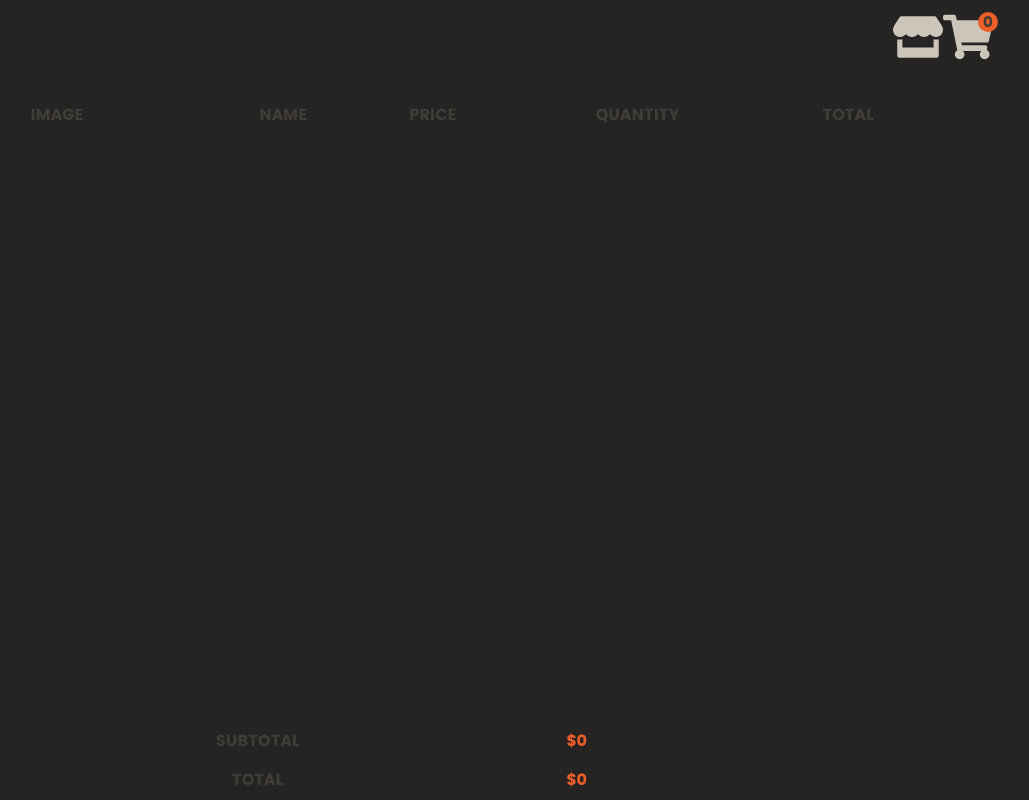
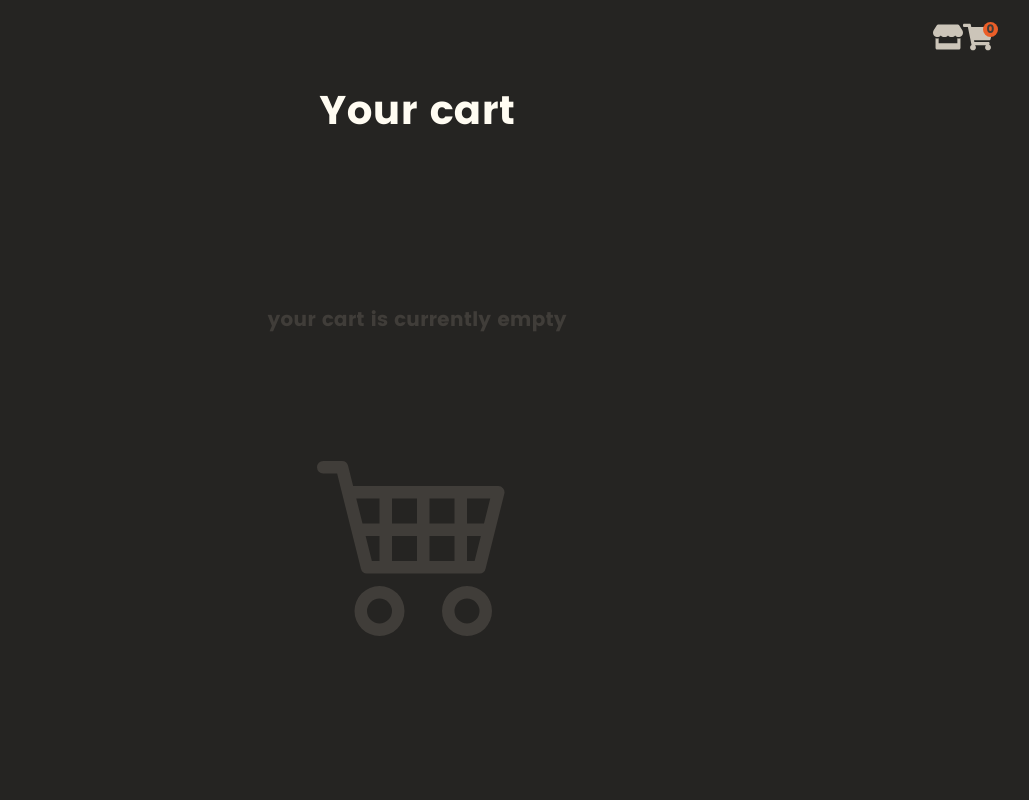
Before and after one commit to hatimmmm/react-redux-checkout-app, a React (Create React App) app: page /Bag in a window 1280 px wide. Shown: the whole page, without its empty margins (223-1252 px from the left). Built offline with nearby package versions, Linux system fonts and the light colour scheme.

Commit message:
code improvement and animation

```diff
--- a/src/components/NavBar/NavBar.js
+++ b/src/components/NavBar/NavBar.js
@@ -1,18 +1,18 @@
 import React from "react";
 import { FaShoppingCart, FaStore } from "react-icons/fa";
-import { Link } from "react-router-dom";
+import { NavLink } from "react-router-dom";
 
 const NavBar = ({ amount }) => {
   return (
     <nav>
-      <Link to="/products">
-        <FaStore className="cart-icon" />
-      </Link>
+      <NavLink to="/products">
+        <FaStore className="link-icon" />
+      </NavLink>
       <div className="cart-icon-container">
-        <Link to="bag">
+        <NavLink to="bag">
           <span className="counter">{amount}</span>
-          <FaShoppingCart className="cart-icon" />
-        </Link>
+          <FaShoppingCart className="link-icon" />
+        </NavLink>
       </div>
     </nav>
   );
--- a/src/components/NavBar/navBar.css
+++ b/src/components/NavBar/navBar.css
@@ -17,23 +17,26 @@ nav {
   align-content: center;
 }
 
-.cart-icon {
-  height: 50px;
-  width: 50px;
+.link-icon {
+  height: 30px;
+  width: 30px;
   color: #ccc5b9;
   cursor: pointer;
+}
+.active {
+  color: #eb5e28;
 }
 
 .counter {
   position: absolute;
-  width: 20px;
-  height: 20px;
+  width: 15px;
+  height: 15px;
   border-radius: 50%;
   background-color: #eb5e28;
   color: #403d39;
   top: 0;
   right: -5px;
-  font-size: 15px;
+  font-size: 12px;
   display: flex;
   justify-content: center;
   align-items: center;
--- a/src/components/cart/cart.css
+++ b/src/components/cart/cart.css
@@ -7,32 +7,18 @@
   border-radius: 20px;
   scroll-behavior: smooth;
   padding-bottom: 50px;
+  position: relative;
 }
 .cart table {
   color: #403d39;
   width: 100%;
 }
 
-.cart tbody {
-  height: 80%;
-  color: #ccc5b9;
-}
-
-.cart tbody tr {
-  height: 100px;
-}
-
-.cart tbody td {
-  height: 150px;
-  text-align: center;
-  border-bottom: solid #403d39 3px;
-}
-
 .quantity {
   max-width: fit-content;
 }
-.img {
-  width: 300px;
+.table-row .img {
+  width: 20%;
 }
 
 .img img {
--- /dev/null
+++ b/src/components/empty/Empty.js
@@ -0,0 +1,14 @@
+import React from "react";
+import { BsCart4 } from "react-icons/bs";
+import "./empty.css";
+
+const Empty = () => {
+  return (
+    <div className="empty">
+      <p>your cart is currently empty</p>
+      <BsCart4 className="empty-cart" />
+    </div>
+  );
+};
+
+export default Empty;
--- /dev/null
+++ b/src/components/empty/empty.css
@@ -0,0 +1,21 @@
+.empty {
+  display: flex;
+  flex-direction: column;
+  width: 100%;
+  height: 100%;
+  justify-content: center;
+  align-items: center;
+}
+
+.empty p {
+  height: 20%;
+  font-size: 20px;
+  color: #403d39;
+  text-align: center;
+}
+
+.empty-cart {
+  height: 200px;
+  width: 200px;
+  color: #403d39;
+}
--- a/src/components/item/Item.js
+++ b/src/components/item/Item.js
@@ -1,5 +1,6 @@
 import React from "react";
 import { BsFillBagXFill } from "react-icons/bs";
+import { TiDelete } from "react-icons/ti";
 import { FaChevronUp, FaChevronDown } from "react-icons/fa";
 import { useSelector, useDispatch } from "react-redux";
 import { useEffect } from "react";
@@ -10,6 +11,7 @@ import {
   amountDec,
   setTotal,
 } from "../../store/features/cart/cartSlice";
+import { motion } from "framer-motion";
 
 const Item = () => {
   const dispatch = useDispatch();
@@ -17,8 +19,12 @@ const Item = () => {
 
   return items.map((item) => {
     return (
-      <tr key={item.id}>
+      <motion.tr layout key={item.id} className="table-row">
         <td className="img">
+          <TiDelete
+            className="remove"
+            onClick={() => dispatch(remItem(item.id))}
+          />
           <img alt={item.id} src={item.image} />
         </td>
         <td className="name">{item.name}</td>
@@ -42,7 +48,7 @@ const Item = () => {
             onClick={() => dispatch(remItem(item.id))}
           />
         </td> */}
-      </tr>
+      </motion.tr>
     );
   });
 };
--- a/src/components/item/item.css
+++ b/src/components/item/item.css
@@ -13,6 +13,20 @@
 .delbtn:active {
   scale: 0.9;
 }
+.cart tbody {
+  height: 80%;
+  color: #ccc5b9;
+}
+
+.table-row {
+  height: 100px;
+  position: relative;
+}
+.table-row td {
+  height: 150px;
+  text-align: center;
+  border-bottom: solid #403d39 3px;
+}
 
 .amount {
   display: flex;
@@ -27,3 +41,20 @@
 .chevron {
   cursor: pointer;
 }
+
+.remove {
+  position: absolute;
+  height: 50px;
+  width: 50px;
+  left: -50px;
+  top: 50px;
+  transition: all 0.3s ease-in-out;
+  color: #eb2828;
+  cursor: pointer;
+}
+
+.table-row:hover .remove,
+.remove:hover {
+  left: 0;
+  transform: rotate(180deg);
+}
--- a/src/pages/bag/Bag.js
+++ b/src/pages/bag/Bag.js
@@ -2,14 +2,35 @@ import React from "react";
 import "./bag.css";
 import Cart from "../../components/cart/Cart";
 import Total from "../../components/total/Total";
+import Empty from "../../components/empty/Empty";
+import { useSelector } from "react-redux";
 
-const Bag = () => {
+const Title = () => {
   return (
-    <div className="bag">
-      <Cart />
-      <Total />
+    <div className="cart-title">
+      <p>Your cart</p>
     </div>
   );
 };
 
+const Bag = () => {
+  const { items } = useSelector((state) => state.cart);
+  if (items.length >= 1) {
+    return (
+      <div className="bag">
+        <Title />
+        <Cart />
+        <Total />
+      </div>
+    );
+  } else {
+    return (
+      <div className="bag">
+        <Title />
+        <Empty />
+      </div>
+    );
+  }
+};
+
 export default Bag;
--- a/src/pages/bag/bag.css
+++ b/src/pages/bag/bag.css
@@ -4,6 +4,15 @@
   padding: 10vh 10% 0;
   display: flex;
   flex-direction: column;
-  justify-content: space-between;
+  justify-content: space-around;
   align-items: center;
 }
+
+.cart-title p {
+  text-align: center;
+  font-size: 40px;
+  color: #fffcf2;
+}
+.cart-title {
+  height: fit-content;
+}
--- a/src/store/features/cart/cartSlice.js
+++ b/src/store/features/cart/cartSlice.js
@@ -29,7 +29,7 @@ const cartSlice = createSlice({
     amountDec: (state, action) => {
       const item = state.items.find((i) => i.id === action.payload);
 
-      if (item.amount >= 1) {
+      if (item.amount > 1) {
         item.amount -= 1;
       } else {
         item.amount = 1;
```
